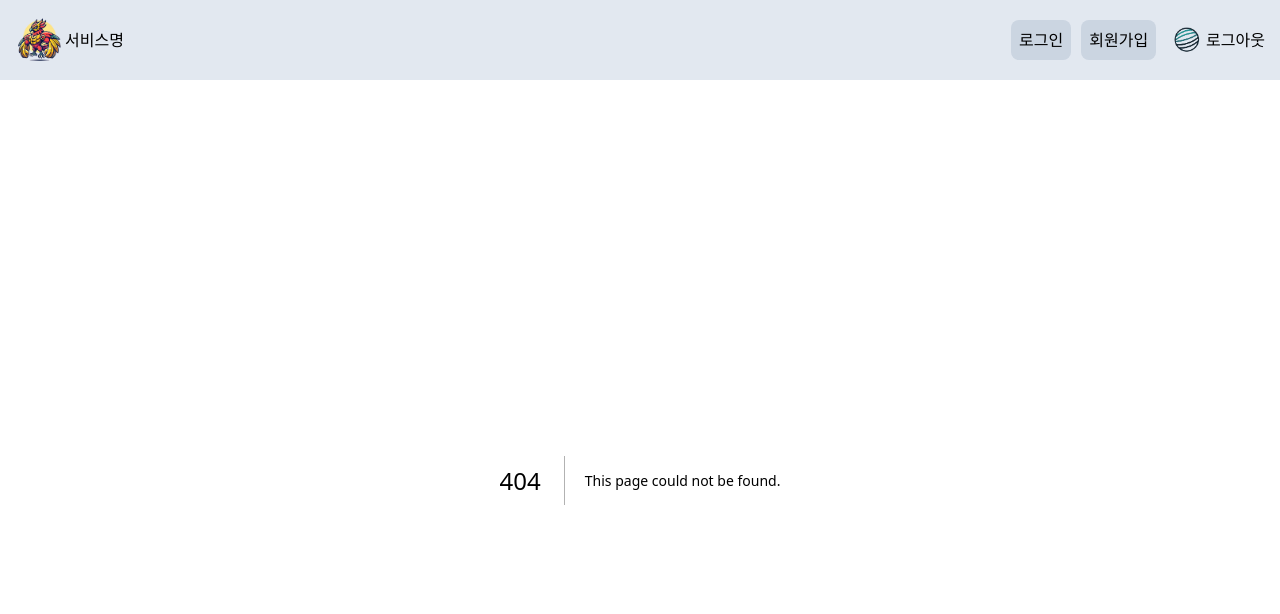
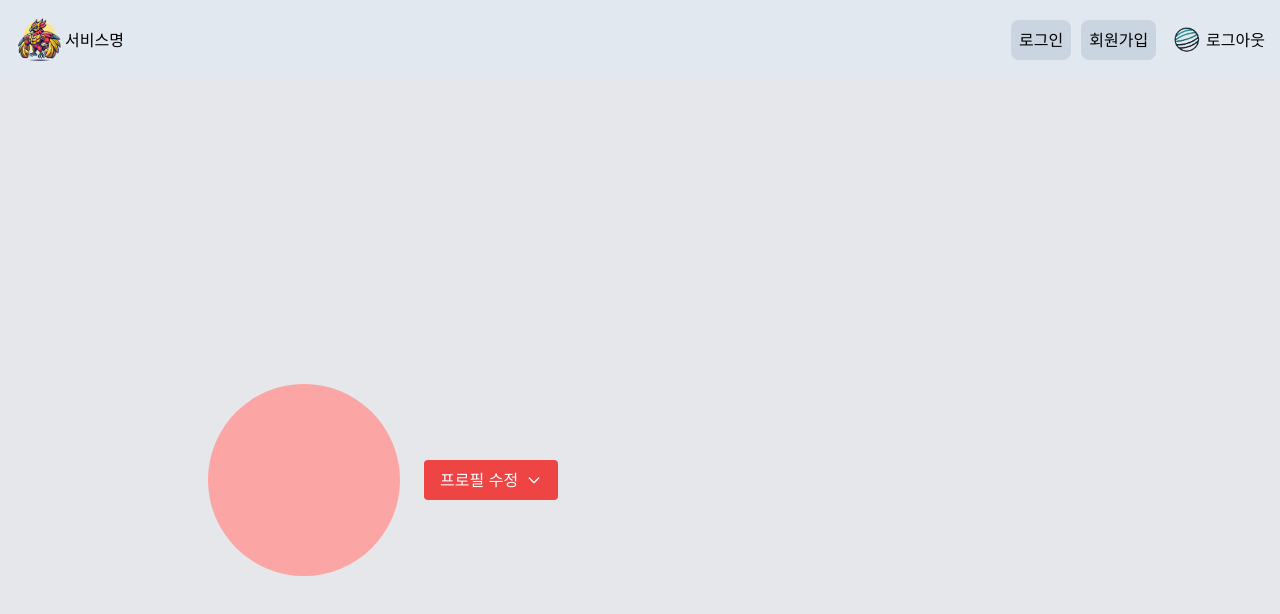
Before and after one commit to Frontend-ALPS-community/Nft-Market, a Next.js app: page /mypage in a window 1280 px wide. Before the commit this address had no page. Shown: the top 614 px of the page. Built offline with nearby package versions, Linux system fonts and the light colour scheme.

Commit message:
:memo:수정중

```diff
--- /dev/null
+++ b/src/app/mypage/page.tsx
@@ -0,0 +1,32 @@
+import React from 'react';
+
+const MyPage: React.FC = () => {
+  return (
+    <div className="min-h-screen bg-gray-200 flex items-center">
+      <div className="w-full max-w-4xl mx-auto p-4 flex items-center">
+        <div className="w-48 h-48 bg-red-300 rounded-full flex-shrink-0"></div>
+        <div className="ml-6">
+          <button className="bg-red-500 text-white py-2 px-4 rounded flex items-center">
+            프로필 수정
+            <svg
+              className="ml-2 w-4 h-4"
+              fill="none"
+              stroke="currentColor"
+              viewBox="0 0 24 24"
+              xmlns="http://www.w3.org/2000/svg"
+            >
+              <path
+                strokeLinecap="round"
+                strokeLinejoin="round"
+                strokeWidth={2}
+                d="M19 9l-7 7-7-7"
+              />
+            </svg>
+          </button>
+        </div>
+      </div>
+    </div>
+  );
+};
+
+export default MyPage;
```
